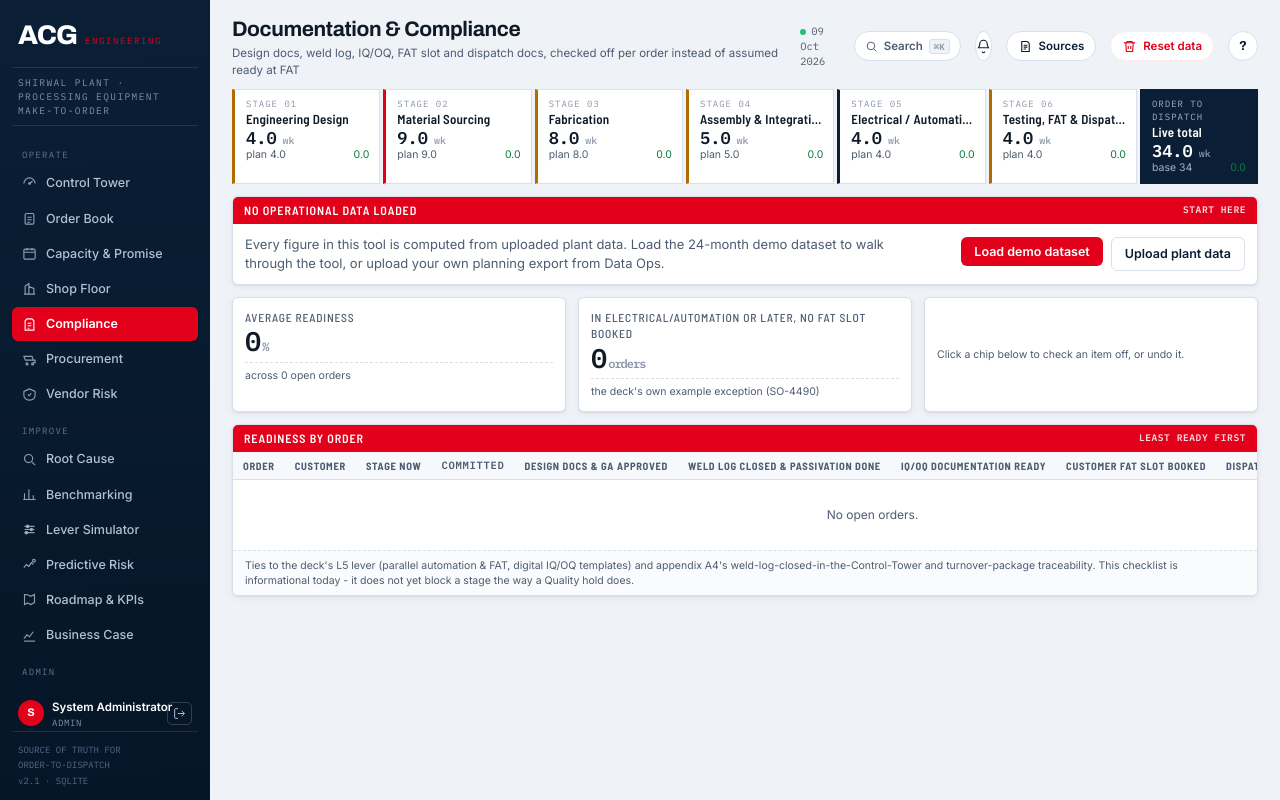
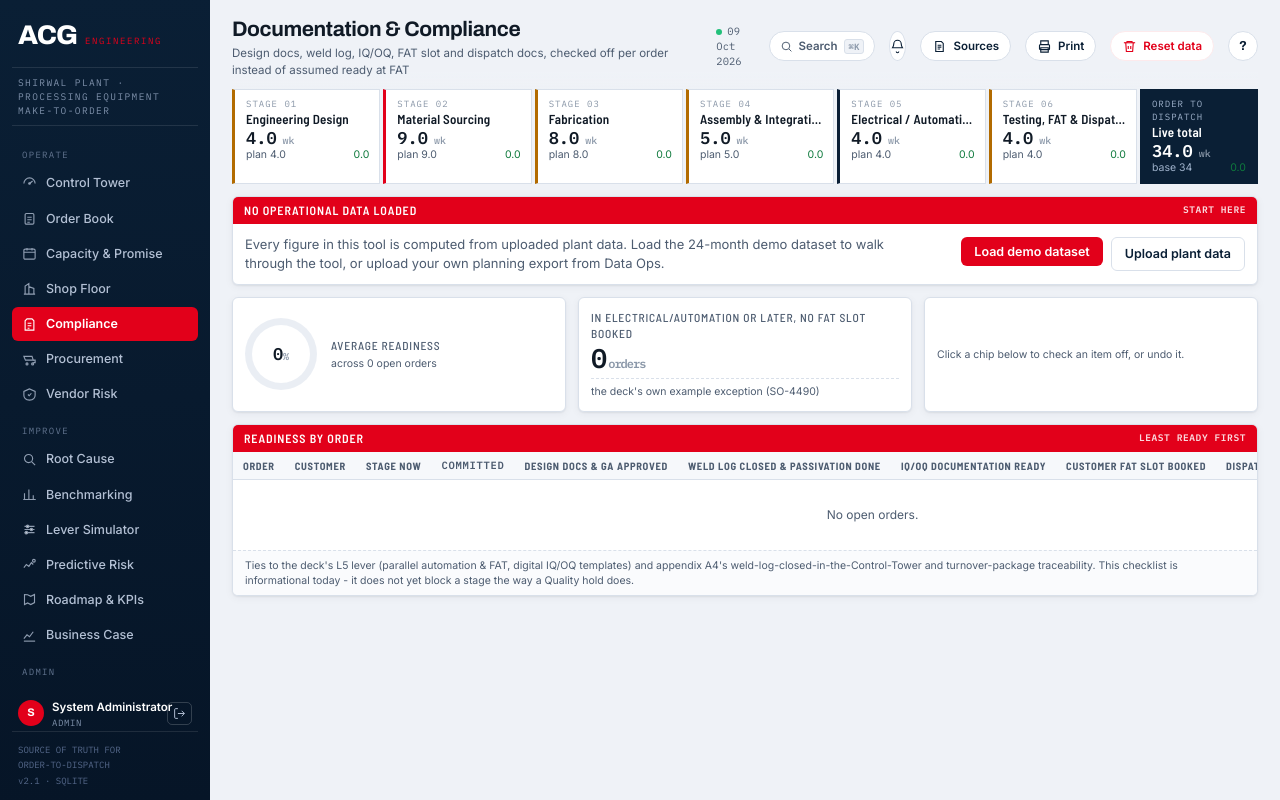
Before and after one commit to sourajroy-afk/acg-control-tower, a Flask app: page /compliance in a window 1280 px wide. Run offline with Flask 3, Linux system fonts and the light colour scheme; a user stored in the database is signed in; data comes from the database, SQL or seed files in the repository; data that the repository does not hold is empty.

Commit message:
Add a print-ready handout mode and a radial readiness ring
Every page gets a "Print" button in the top bar that applies a
dedicated print stylesheet: chrome, buttons and sliders drop out,
scroll boxes unclip so full tables and lever lists print in full, and
panels switch to a plain border - useful for a judge's packet or a
leave-behind without a screenshot.

Compliance's average-readiness tile becomes a CSS-only radial ring
(red/amber/green by threshold) instead of a plain number, and panels
across the app get a subtle fade-in on load.

```diff
--- a/static/css/style.css
+++ b/static/css/style.css
@@ -118,7 +118,12 @@ a { color: inherit; text-decoration: none; }
   .rail { display: none; } .c2, .c3, .c4, .c6 { grid-column: span 12; } .main { padding: 0 12px 20px; }
 }
 
-.panel { background: var(--panel); border: 1px solid var(--line); border-radius: var(--r); box-shadow: var(--sh); display: flex; flex-direction: column; overflow: hidden; }
+.panel {
+  background: var(--panel); border: 1px solid var(--line); border-radius: var(--r); box-shadow: var(--sh);
+  display: flex; flex-direction: column; overflow: hidden;
+  animation: panelin .3s ease both;
+}
+@keyframes panelin { from { opacity: 0; transform: translateY(5px); } to { opacity: 1; transform: none; } }
 .panel > .bar {
   background: var(--red); color: #fff; font-family: var(--cond); font-size: 12px; font-weight: 600;
   letter-spacing: .9px; text-transform: uppercase; padding: 5px 11px;
@@ -137,6 +142,19 @@ a { color: inherit; text-decoration: none; }
 .kpi .foot { font-size: 10.5px; color: var(--ink-2); display: flex; justify-content: space-between; gap: 8px; border-top: 1px dashed var(--line); padding-top: 5px; margin-top: 4px; }
 .kpi .track { height: 4px; background: var(--line-2); border-radius: 3px; overflow: hidden; margin-top: 5px; }
 .kpi .track i { display: block; height: 100%; background: linear-gradient(90deg, var(--amber), var(--green)); }
+
+/* A CSS-only radial progress ring (conic-gradient donut), for a single
+   headline percentage that deserves more visual weight than a plain number
+   - no chart library, so it always renders even where canvas can't. */
+.kpi.ringed { flex-direction: row; align-items: center; gap: 14px; }
+.ring {
+  --pct: 0; --ring-color: var(--green); flex: 0 0 auto; width: 72px; height: 72px; border-radius: 50%;
+  background: conic-gradient(var(--ring-color) calc(var(--pct) * 1%), var(--line-2) 0);
+  display: flex; align-items: center; justify-content: center; position: relative;
+}
+.ring::before { content: ''; position: absolute; inset: 7px; background: var(--panel); border-radius: 50%; }
+.ring b { position: relative; font-family: var(--mono); font-size: 17px; font-weight: 600; color: var(--ink); }
+.ring b i { font-size: 10px; font-style: normal; color: var(--ink-3); }
 
 /* ------------------------------------------------------------ tables */
 table { width: 100%; border-collapse: collapse; font-size: 12px; }
@@ -497,3 +515,20 @@ body.presentation-mode .kpi .val { font-size: 38px; }
 body.presentation-mode .kpi .lab { font-size: 13px; }
 body.presentation-mode .spine { display: none; }
 body.presentation-mode .presbtn { background: var(--red); color: #fff; border-color: var(--red); }
+
+/* ------------------------------------------------------------------ print */
+/* One button turns any page into a clean handout: chrome and controls drop
+   out, scroll boxes unclip so full tables and lever lists print in full,
+   and panels get a plain border instead of a shadow so they photocopy well. */
+@media print {
+  .rail, .topbar .meta, .spine, #acgTourRoot, #acgSearchRoot, #sourceRegisterRoot,
+  button:not(.chip), .lever input[type=range] { display: none !important; }
+  body { background: #fff; }
+  .main { padding: 0 !important; }
+  .shell { display: block; }
+  .panel { box-shadow: none; border: 1px solid #ccc; break-inside: avoid; margin-bottom: 10px; animation: none; }
+  .scroll, .scroll.tall, .lever-panel .bd { max-height: none !important; overflow: visible !important; }
+  .row { display: block; }
+  .row > * { margin-bottom: 10px; }
+  a[href]::after { content: ''; }
+}
--- a/templates/base.html
+++ b/templates/base.html
@@ -96,6 +96,10 @@
       <button type="button" class="labelbtn" id="sourceRegisterBtn" title="Assumptions &amp; Source Register">
         <svg viewBox="0 0 24 24" fill="none" stroke="currentColor" stroke-width="1.8"><path d="M6 4h9l3 3v13H6z"/><path d="M9 10h6M9 13h6M9 16h4"/></svg>
         <span>Sources</span>
+      </button>
+      <button type="button" class="labelbtn" onclick="window.print()" title="Print or save this page as a PDF handout">
+        <svg viewBox="0 0 24 24" fill="none" stroke="currentColor" stroke-width="1.8"><path d="M6 9V3h12v6"/><rect x="4" y="9" width="16" height="8" rx="1.5"/><path d="M6 14h12v7H6z"/></svg>
+        <span>Print</span>
       </button>
       {% if is_admin %}
       <form method="POST" action="{{ url_for('reset_data') }}"
--- a/templates/compliance.html
+++ b/templates/compliance.html
@@ -5,10 +5,14 @@
 
 {% block content %}
 <div class="row">
-  <div class="c4 panel"><div class="bd kpi">
-    <div class="lab">Average readiness</div>
-    <div class="val">{{ status.avg_pct|int }}<i>%</i></div>
-    <div class="foot"><span>across {{ status.orders|length }} open orders</span></div>
+  <div class="c4 panel"><div class="bd kpi ringed">
+    <div class="ring" style="--pct:{{ status.avg_pct }};--ring-color:{{ 'var(--green)' if status.avg_pct >= 80 else ('var(--amber)' if status.avg_pct >= 50 else 'var(--red)') }};">
+      <b>{{ status.avg_pct|int }}<i>%</i></b>
+    </div>
+    <div>
+      <div class="lab">Average readiness</div>
+      <div class="foot" style="border:0;padding:0;margin:2px 0 0;"><span>across {{ status.orders|length }} open orders</span></div>
+    </div>
   </div></div>
   <div class="c4 panel"><div class="bd kpi">
     <div class="lab">In Electrical/Automation or later, no FAT slot booked</div>
```
Also changed, not shown: README.md.
